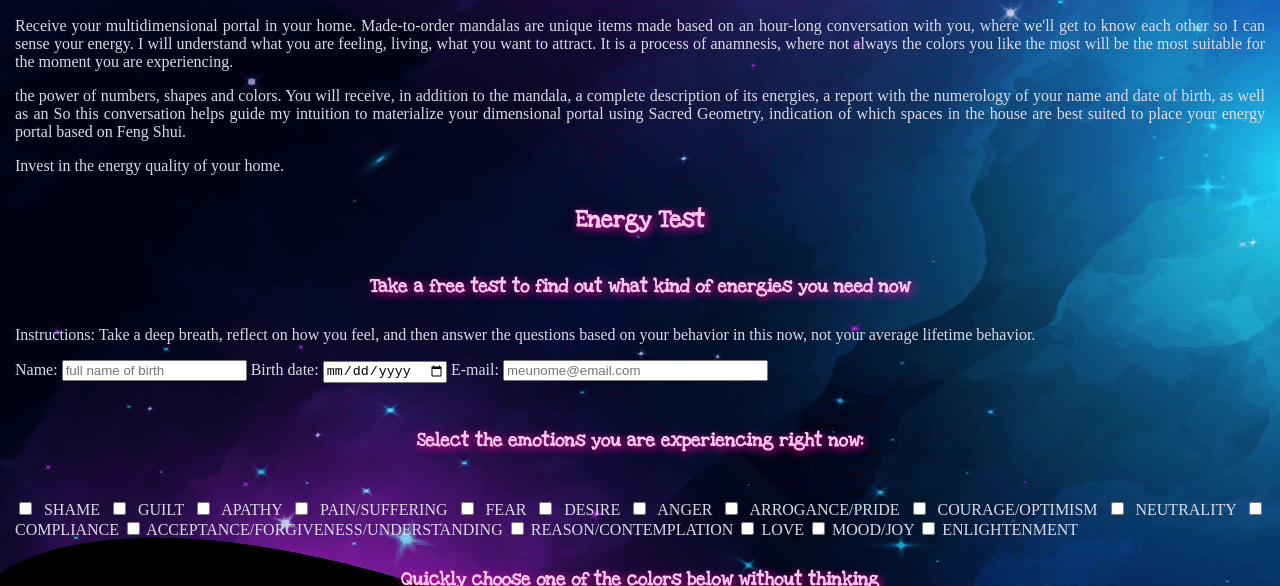
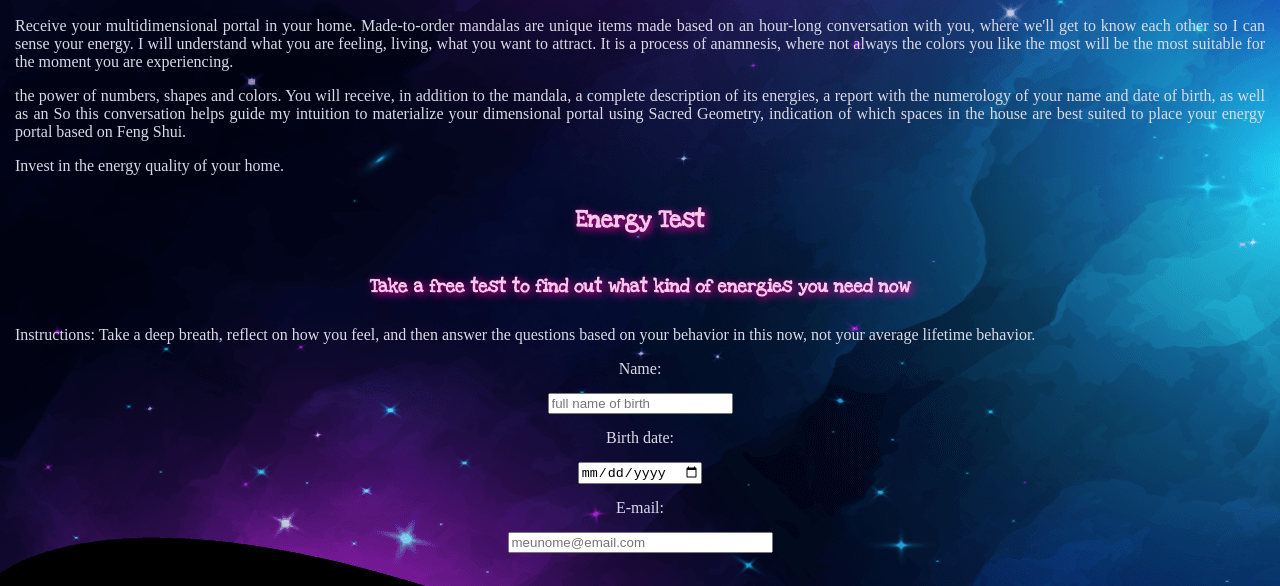
Before and after one commit to CintyaFlo/fcc-landing-page-project, a plain HTML site: page index.html in a window 1280 px wide. Shown: the part 303-889 px from the top of the page. Drawn offline with Linux system fonts and the light colour scheme.

Commit message:
initial form styles

```diff
--- a/styles.css
+++ b/styles.css
@@ -5,6 +5,7 @@
   --color-text-h: #f5a9e4;
   --color-text-h2: #f8c5ed;
   --color-text-nav: #ebd4ec;
+  --color-box-shadow: #f404a0;
 }
 * {
   box-sizing: border-box;
@@ -40,7 +41,7 @@ body {
   width: 100%;
   background-color: var(--color-bg1);
   width: 100%;
-  box-shadow: 2px 2px 8px #f404a0;
+  box-shadow: 2px 2px 8px var(--color-box-shadow);
 }
 #nav-bar a {
   margin: 0;
@@ -66,7 +67,7 @@ h3 {
   font-family: lovesister;
   text-align: center;
   padding: 10px 5px;
-  text-shadow: 2px 2px 8px #f404a0;
+  text-shadow: 2px 2px 8px var(--color-box-shadow);
 }
 #video {
   display: block;
@@ -75,3 +76,16 @@ h3 {
   height: 215px;
   padding-top: 50px;
 }
+#data-information {
+  display: flex;
+  align-items: center;
+  flex-direction: column;
+  gap: 15px;
+}
+#emotions {
+  display: flex;
+  align-items: center;
+  flex-direction: row;
+  flex-wrap: wrap;
+  gap: 15px;
+}
```
